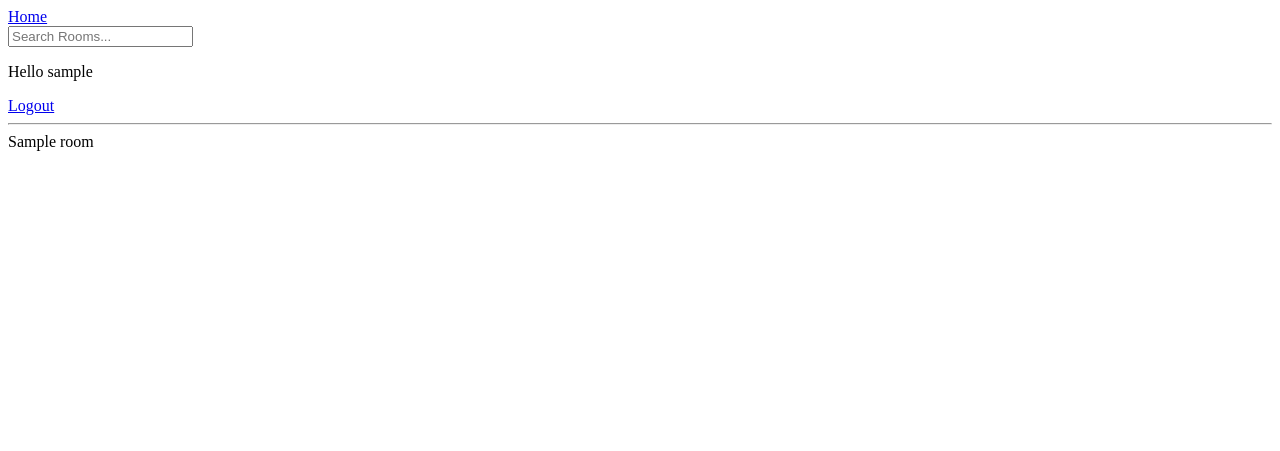
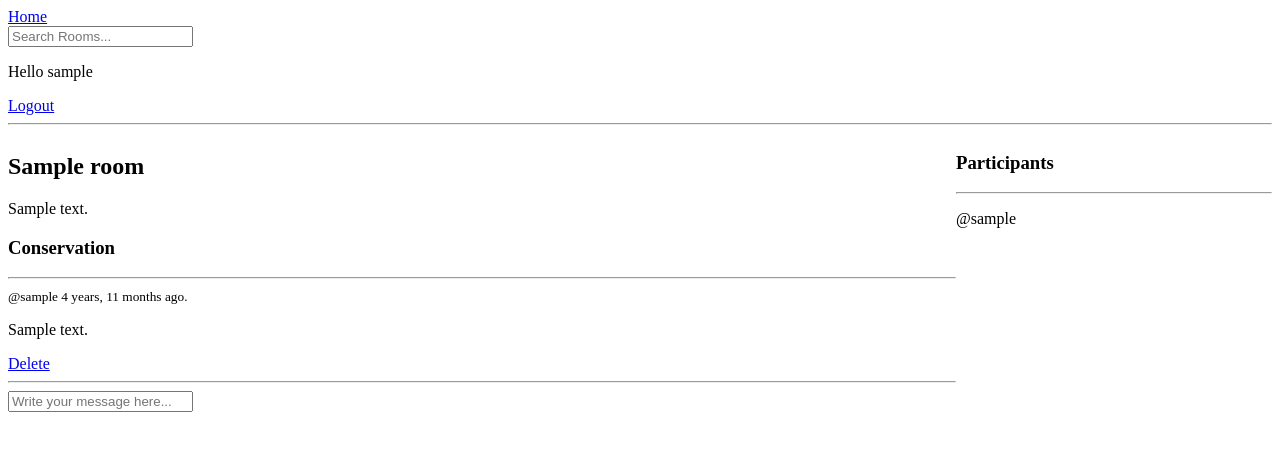
Before and after one commit to z0rhan/cloneBlog, a Django app: page /room/1 in a window 1280 px wide. Shown: the top 451 px of the page. Run offline with Django 5.2, Linux system fonts and the light colour scheme; a user stored in the database is signed in; tables that the repository leaves empty hold one stand-in row (values such as "Sample post").

Commit message:
added adding message and deleting it inside a room, also participants is displayed too

```diff
--- a/cloneblog/blog/models.py
+++ b/cloneblog/blog/models.py
@@ -13,6 +13,7 @@ class Room(models.Model):
     topic = models.ForeignKey(Topic, on_delete=models.SET_NULL, null=True)
     name = models.CharField(max_length=200)
     description = models.TextField(null=True)
+    participants = models.ManyToManyField(User, related_name="participants", blank=True)
     updated = models.DateTimeField(auto_now=True)
     created = models.DateTimeField(auto_now_add=True)
 
--- a/cloneblog/blog/templates/blog/room.html
+++ b/cloneblog/blog/templates/blog/room.html
@@ -1,4 +1,48 @@
 {% extends "index.html" %}
 {% block content %}
-{{ room.name }}
+<style>
+  .room-container {
+    display: grid;
+    grid-template-columns: 3fr 1fr;
+  }
+</style>
+<div class="room-container">
+  <div>
+    <h2>{{ room.name }}</h2>
+    <p>{{room.description}}</p>
+    <div>
+      <h3>Conservation</h3>
+      <hr>
+      {% for message in room_messages %}
+      <div>
+        <small>@{{message.user}} {{message.created|timesince}} ago.</small>
+        <p>{{message.body}}</p>
+        {% if request.user == message.user %}
+        <a href="{% url 'delete-message' message.id %}">Delete</a>
+        {% endif %}
+        <hr>
+      </div>
+      {% endfor %}
+    </div>
+    {% if request.user.is_authenticated %}
+    <div class="comment-form">
+      <form method="POST" action="">
+        {% csrf_token %}
+        <input type="text" name="body" placeholder="Write your message here...">
+      </form>
+    </div>
+  </div>
+  <div>
+    <h3>Participants</h3>
+    <hr>
+    {% for user in participants %}
+    <div>
+      <p>@{{user.username}}
+    </div>
+
+    {% endfor %}
+  </div>
+</div>
+
+{% endif %}
 {% endblock content %}
--- a/cloneblog/blog/urls.py
+++ b/cloneblog/blog/urls.py
@@ -13,5 +13,6 @@ urlpatterns = [
     path('create-room/', views.createRoom, name ='create-room'),
     path('update-room/<str:pk>', views.updateRoom, name ='update-room'),
     path('delete-room/<str:pk>', views.deleteRoom, name ='delete-room'),
+    path('delete-message/<str:pk>', views.deleteMessage, name ='delete-message'),
 
 ]
--- a/cloneblog/blog/views.py
+++ b/cloneblog/blog/views.py
@@ -11,78 +11,89 @@ from .forms import RoomForm
 
 # Create your views here.
 
+
 def loginPage(request):
 
-    page= 'login'
+    page = "login"
 
     if request.user.is_authenticated:
-        return redirect('home')
+        return redirect("home")
 
-
-    if request.method == 'POST':
-        username = request.POST.get('username').lower()
-        password = request.POST.get('password')
+    if request.method == "POST":
+        username = request.POST.get("username").lower()
+        password = request.POST.get("password")
 
         try:
             user = User.objects.get(username=username)
         except:
-            messages.error(request, 'User does not exist.')
+            messages.error(request, "User does not exist.")
 
         user = authenticate(request, username=username, password=password)
 
         if user is not None:
             login(request, user)
-            return redirect('home')
-        else:
-            messages.error(request, 'Username or Password does not exist.')
+            return redirect("home")
+        messages.error(request, "Username or Password does not exist.")
 
-    context = {'page': page}
-    return render(request, 'blog/login_register.html', context)
+    context = {"page": page}
+    return render(request, "blog/login_register.html", context)
+
 
 def logoutUser(request):
     logout(request)
-    return redirect('home')
+    return redirect("home")
+
 
 def registerPage(request):
     form = UserCreationForm
-    context = {'form': form}
+    context = {"form": form}
 
-    if request.method == 'POST':
+    if request.method == "POST":
         form = UserCreationForm(request.POST)
         if form.is_valid():
             user = form.save(commit=False)
             user.username = user.username.lower()
             user.save()
             login(request, user)
-            return redirect('home')
-        else:
-            messages.error(request, 'An error occured during registration!!!')
+            return redirect("home")
+        messages.error(request, "An error occured during registration!!!")
 
-    return render(request, 'blog/login_register.html', context)
+    return render(request, "blog/login_register.html", context)
 
 
 def home(request):
     q = request.GET.get("q") if request.GET.get("q") != None else ""
 
     rooms = Room.objects.filter(
-        Q(topic__name__icontains=q) |
-        Q(name__icontains=q) |
-        Q(description__icontains=q)
+        Q(topic__name__icontains=q) | Q(name__icontains=q) | Q(description__icontains=q)
     )
 
     topics = Topic.objects.all()
     room_count = rooms.count()
 
-    context = {"rooms": rooms, "topics": topics, 'room_count': room_count}
+    context = {"rooms": rooms, "topics": topics, "room_count": room_count}
     return render(request, "blog/home.html", context)
 
 
 def room(request, pk):
     room = Room.objects.get(id=pk)
-    context = {"room": room}
+    room_messages = room.message_set.all()
+
+    if request.method == 'POST':
+        message = Message.objects.create(
+            user=request.user,
+            room=room,
+            body=request.POST.get('body')
+        )
+        room.participants.add()
+        return redirect('room', pk=room.id)
+
+    participants = room.participants.all()
+    context = {"room": room, 'room_messages': room_messages, 'participants': participants}
     return render(request, "blog/room.html", context)
 
-@login_required(login_url='login')
+
+@login_required(login_url="login")
 def createRoom(request):
     form = RoomForm()
     if request.method == "POST":
@@ -95,13 +106,13 @@ def createRoom(request):
     return render(request, "blog/room_form.html", context)
 
 
-@login_required(login_url='login')
+@login_required(login_url="login")
 def updateRoom(request, pk):
     room = Room.objects.get(id=pk)
     form = RoomForm(instance=room)
 
     if request.user != room.host:
-        return HttpResponse('You cannot edit this room!!!')
+        return HttpResponse("You cannot edit this room!!!")
 
     if request.method == "POST":
         form = RoomForm(request.POST, instance=room)
@@ -113,15 +124,29 @@ def updateRoom(request, pk):
     return render(request, "blog/room_form.html", context)
 
 
-@login_required(login_url='login')
+@login_required(login_url="login")
 def deleteRoom(request, pk):
     room = Room.objects.get(id=pk)
+
+    if request.user != room.host:
+        return HttpResponse("You cannot delete this room!!!")
 
     if request.method == "POST":
         room.delete()
         return redirect("home")
 
-    if request.user != room.host:
-        return HttpResponse('You cannot delete this room!!!')
+    return render(request, "blog/delete.html", {"obj": room})
 
-    return render(request, "blog/delete.html", {"obj": room})
+
+@login_required(login_url="login")
+def deleteMessage(request, pk):
+    message = Message.objects.get(id=pk)
+
+    if request.user != message.user:
+        return HttpResponse("You cannot delete this message!!!")
+
+    if request.method == "POST":
+        message.delete()
+        return redirect("home")
+
+    return render(request, "blog/delete.html", {"obj": message})
```
Also changed, not shown: cloneblog/blog/migrations/0003_alter_room_options_room_participants.py (added).
